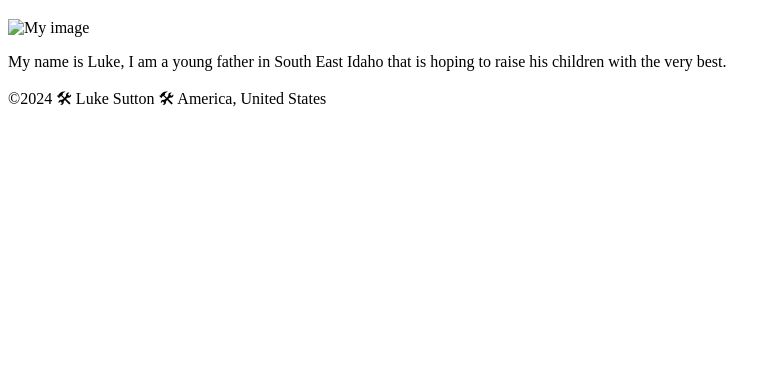
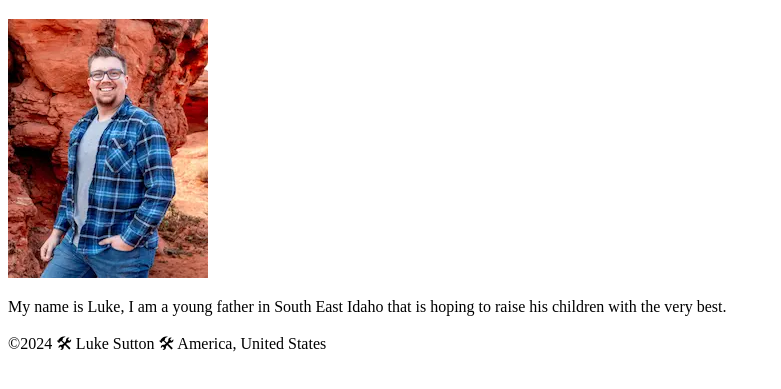
Before and after one commit to Darthskyrunner/wdd130, a plain HTML site: page index.html in a window 1280 px wide. Shown: the part 87-476 px from the top of the page, without its empty margins (0-781 px from the left). Drawn offline with Linux system fonts and the light colour scheme.

Commit message:
Update index.html

```diff
--- a/index.html
+++ b/index.html
@@ -15,7 +15,7 @@
         </header>
         <main>
             <h1> Luke Sutton | WDD 130 </h1>
-            <img src="image.webp?v=1.0" alt="My image">
+            <img src="images/profile.webp" alt="luke-sutton" width="200">
             <p>My name is Luke, I am a young father in South East Idaho that is hoping to raise his children with the very best. </p>
         </main>
         <footer>
```
